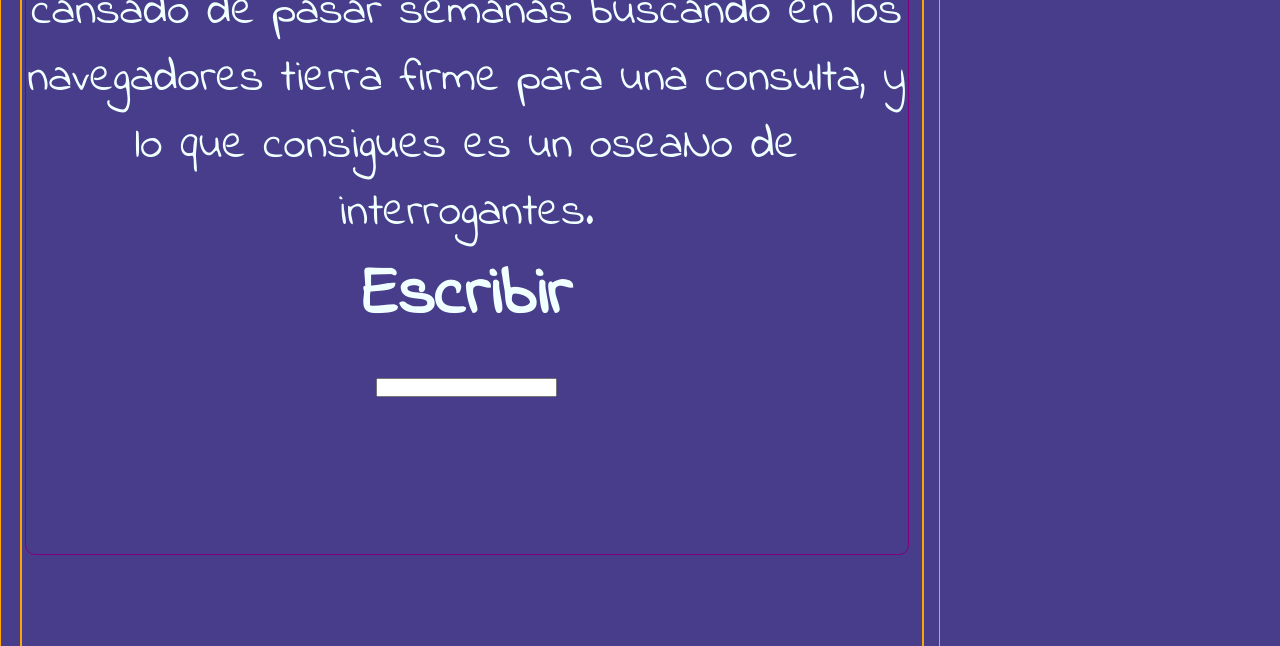
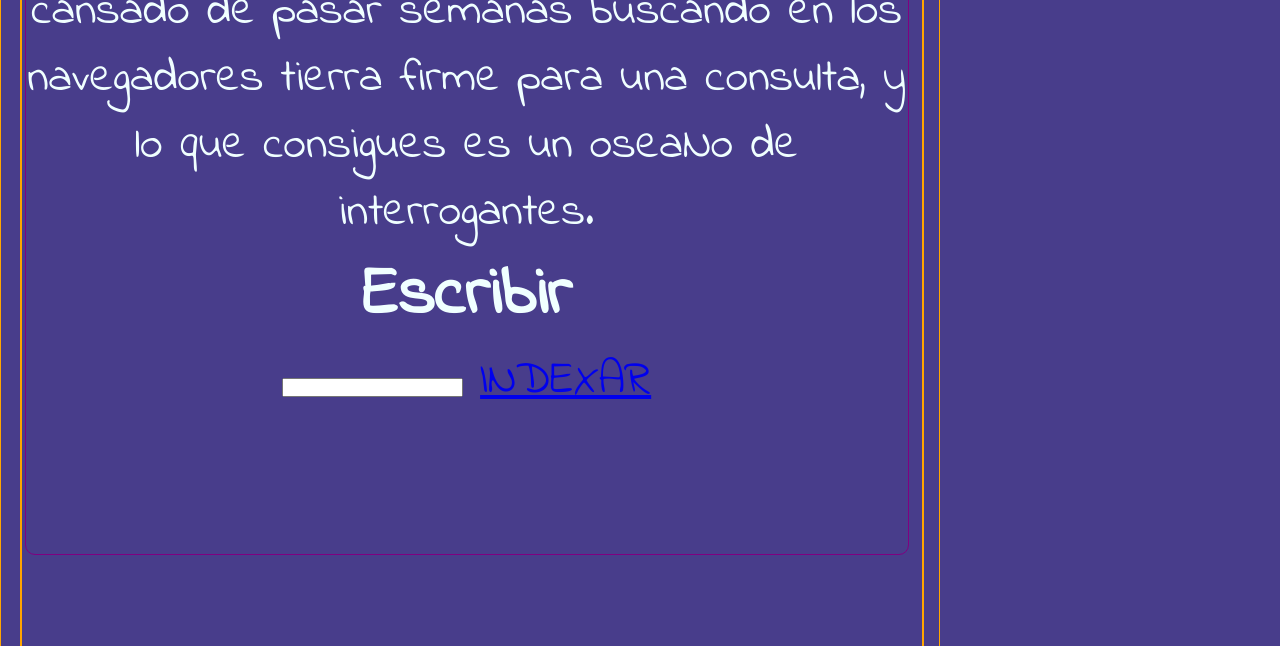
Before and after one commit to antiguament/22abril, a plain HTML site: page index.html in a window 1280 px wide. Shown: the part 454-1100 px from the top of the page. Drawn offline with Linux system fonts and the light colour scheme; a web font is replaced by a local one.

Commit message:
Update index.html

```diff
--- a/index.html
+++ b/index.html
@@ -88,7 +88,7 @@
 
     <h2>Escribir</h2>
     <input type="text">
-
+    <a href="https://antiguament.github.io/nuevo/">INDEXAR</a>
 
 
   </div>
```
